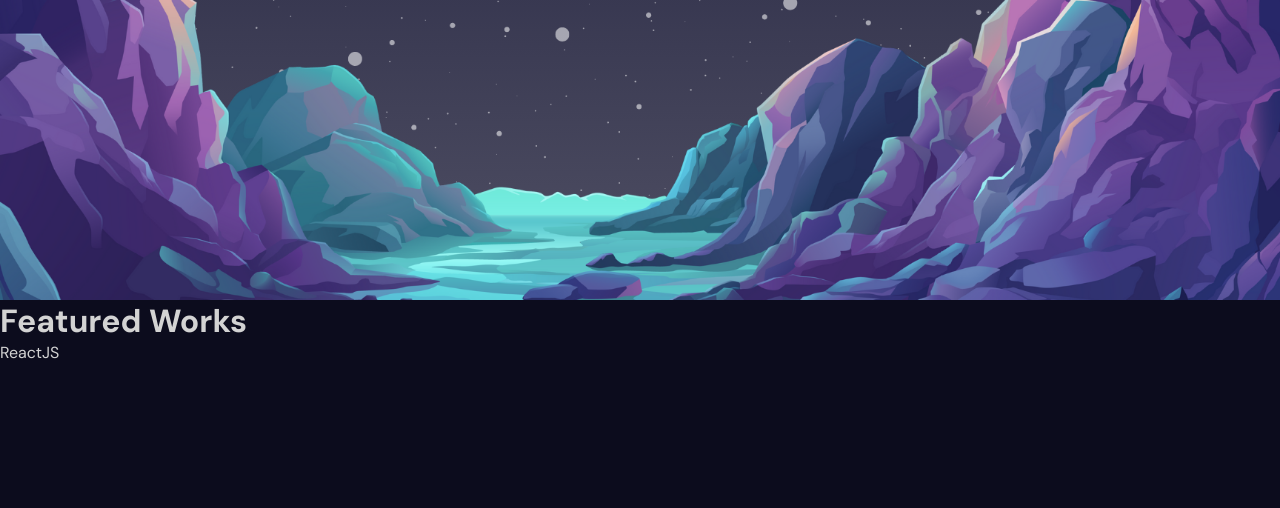
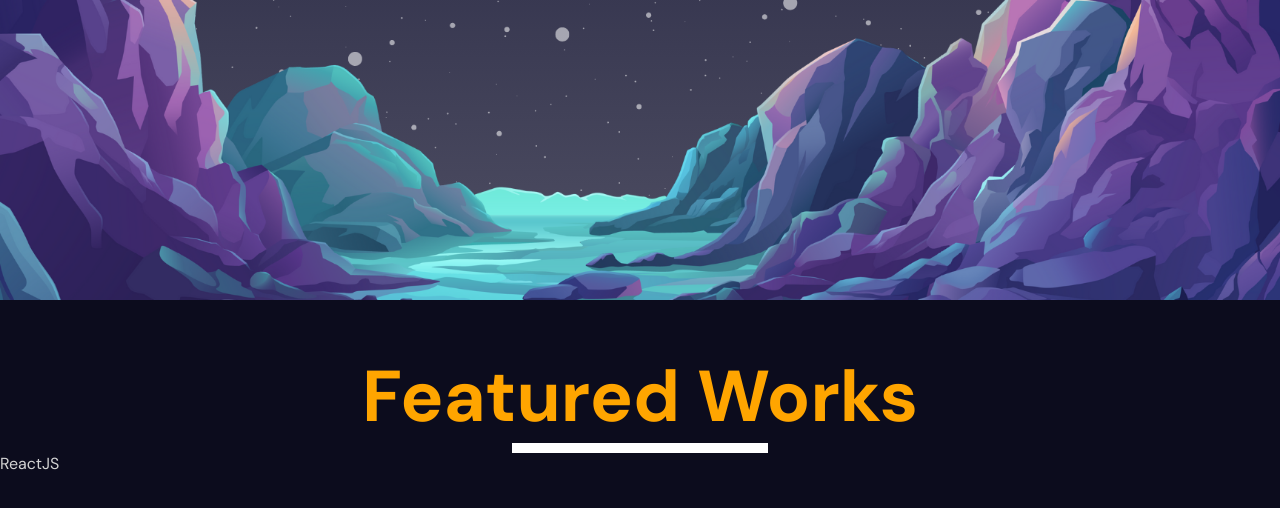
Before and after one commit to Kettengeschwindigkeit/Animated-Portfolio-Website, a React (Vite) app: page / in a window 1280 px wide. Shown: the part 2900-3408 px from the top of the page. Built offline with nearby package versions, Linux system fonts and the light colour scheme.

Commit message:
Animated Progress Bar

```diff
--- a/src/components/portfolio/Portfolio.jsx
+++ b/src/components/portfolio/Portfolio.jsx
@@ -1,3 +1,5 @@
+import { useRef } from "react";
+import { motion, useScroll, useSpring } from "framer-motion";
 import "./portfolio.scss";
 
 const items = [
@@ -32,11 +34,22 @@ const Single = ({ item }) => {
 };
 
 const Portfolio = () => {
+  const ref = useRef();
+
+  const { scrollYProgress } = useScroll({
+    target: ref, offset: ["end end", "start start"]
+  });
+
+  const scaleX = useSpring(scrollYProgress, {
+    stiffness: 100,
+    damping: 30
+  });
+
   return (
-    <div className="portfolio">
+    <div className="portfolio" ref={ref}>
       <div className="progress">
         <h1>Featured Works</h1>
-        <div className="progress-bar"></div>
+        <motion.div className="progress-bar" style={{ scaleX }}></motion.div>
       </div>
       {items.map(item => (
         <Single item={item} key={item.id}  />
--- a/src/components/portfolio/portfolio.scss
+++ b/src/components/portfolio/portfolio.scss
@@ -1,3 +1,18 @@
 .portfolio {
+  position: relative;
 
+  .progress {
+    position: sticky;
+    top: 0;
+    left: 0;
+    padding-top: 50px;
+    text-align: center;
+    font-size: 36px;
+    color: orange;
+
+    .progress-bar {
+      height: 10px;
+      background-color: white;
+    }
+  }
 }
```
